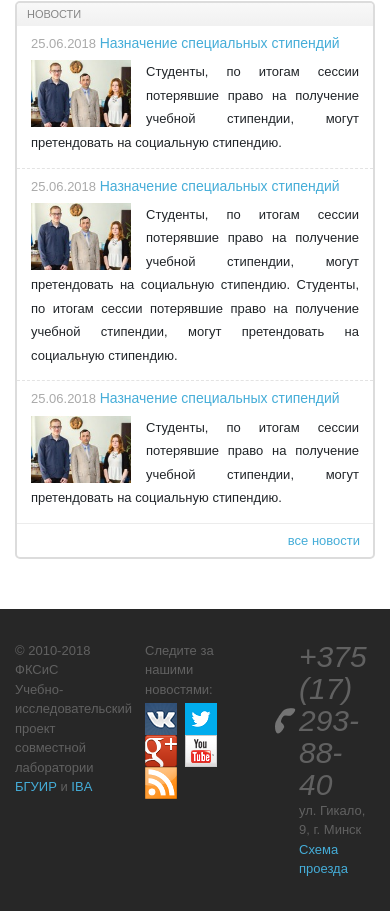
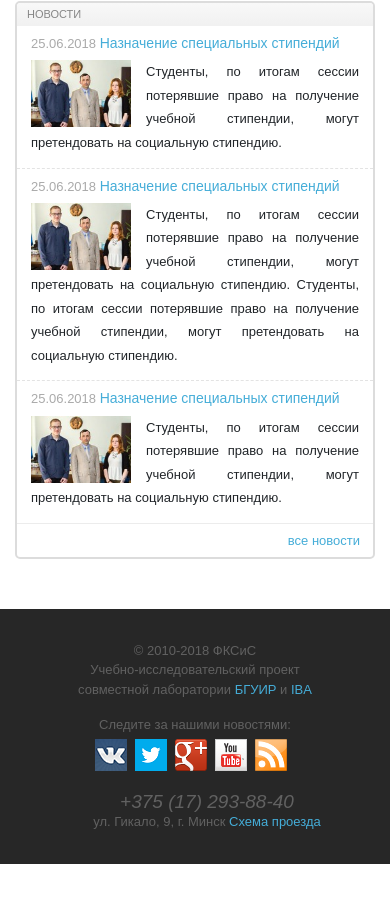
Before and after one commit to danilchican/fksis-portal-redesign, a website built with webpack: page src/index.html in a window 390 px wide. Shown: the part 427-1338 px from the top of the page. After the commit the page ends 1291 px from the top, so only its background shows below. Built offline with nearby package versions, Linux system fonts and the light colour scheme; files whose address does not match are found by name.

Commit message:
Responsive fixes for footer

```diff
--- a/src/index.html
+++ b/src/index.html
@@ -181,8 +181,10 @@
 <div id="fksis-footer">
     <div class="container">
         <footer class="py-35">
-            <div class="row flex-nowrap justify-content-between">
-                <div class="col-4">
+            <div class="row justify-content-between">
+
+                <!--FOOTER COPYRIGHT START-->
+                <div class="col-lg-4 col-md-6 col-sm-6 col-xs-12 footer-block">
                     <p class="copyright">
                         &copy; 2010-2018 ФКСиС<br/>
                         Учебно-исследовательский проект<br/>
@@ -190,9 +192,10 @@
                         и <a href="http://www.iba.by/" target="_blank">IBA</a>
                     </p>
                 </div>
+                <!--FOOTER COPYRIGHT END-->
 
                 <!--FOOTER SOCIALS START-->
-                <div class="col-4">
+                <div class="col-md-4 d-lg-block d-md-none d-sm-none footer-block">
                     <p class="fksis-footer-socials-head">
                         Следите за нашими новостями:
                     </p>
@@ -227,13 +230,14 @@
                 <!--FOOTER SOCIALS END-->
 
                 <!--FOOTER CONTACTS START-->
-                <div class="col-4">
+                <div class="col-lg-4 col-md-6 col-sm-6 footer-block">
                     <div class="fksis-footer-contacts pl-4">+375 (17) 293-88-40</div>
                     <p class="fksis-footer-contacts-desc pl-4">
                         ул. Гикало, 9, г. Минск <a href="/" target="_blank">Схема проезда</a>
                     </p>
                 </div>
                 <!--FOOTER CONTACTS END-->
+
             </div>
         </footer>
     </div>
--- a/src/scss/media.scss
+++ b/src/scss/media.scss
@@ -1,12 +1,18 @@
-@media (max-width: 1199px) {
+@media (max-width: 1199.98px) {
   #fksis-quick-links {
     img {
       max-width: 205px;
     }
   }
+
+  #fksis-footer {
+    .fksis-footer-contacts {
+      font-size: 26px !important;
+    }
+  }
 }
 
-@media (max-width: 990px) {
+@media (max-width: 991.98px) {
   .d-md-search-bar {
     display: none !important;
   }
@@ -23,10 +29,18 @@
   }
 }
 
-@media (max-width: 767px) {
+@media (max-width: 767.98px) {
   #fksis-quick-links {
     img {
       max-width: 105px;
+    }
+  }
+
+  #fksis-footer {
+    .fksis-footer-contacts {
+      background: none !important;
+      font-size: 19px !important;
+      line-height: 1.25rem !important;
     }
   }
 }
@@ -34,6 +48,24 @@
 @media (max-width: 580px) {
   #fksis-quick-links {
     display: none;
+  }
+}
+
+@media (max-width: 575.98px) {
+  #fksis-footer {
+    .footer-block {
+      margin-bottom: 1rem;
+      text-align: center;
+    }
+
+    .footer-block:last-child {
+      margin-bottom: 0;
+    }
+
+    #fksis-footer-socials-list {
+      display: inline-block;
+      margin-bottom: 0;
+    }
   }
 }
 
```
